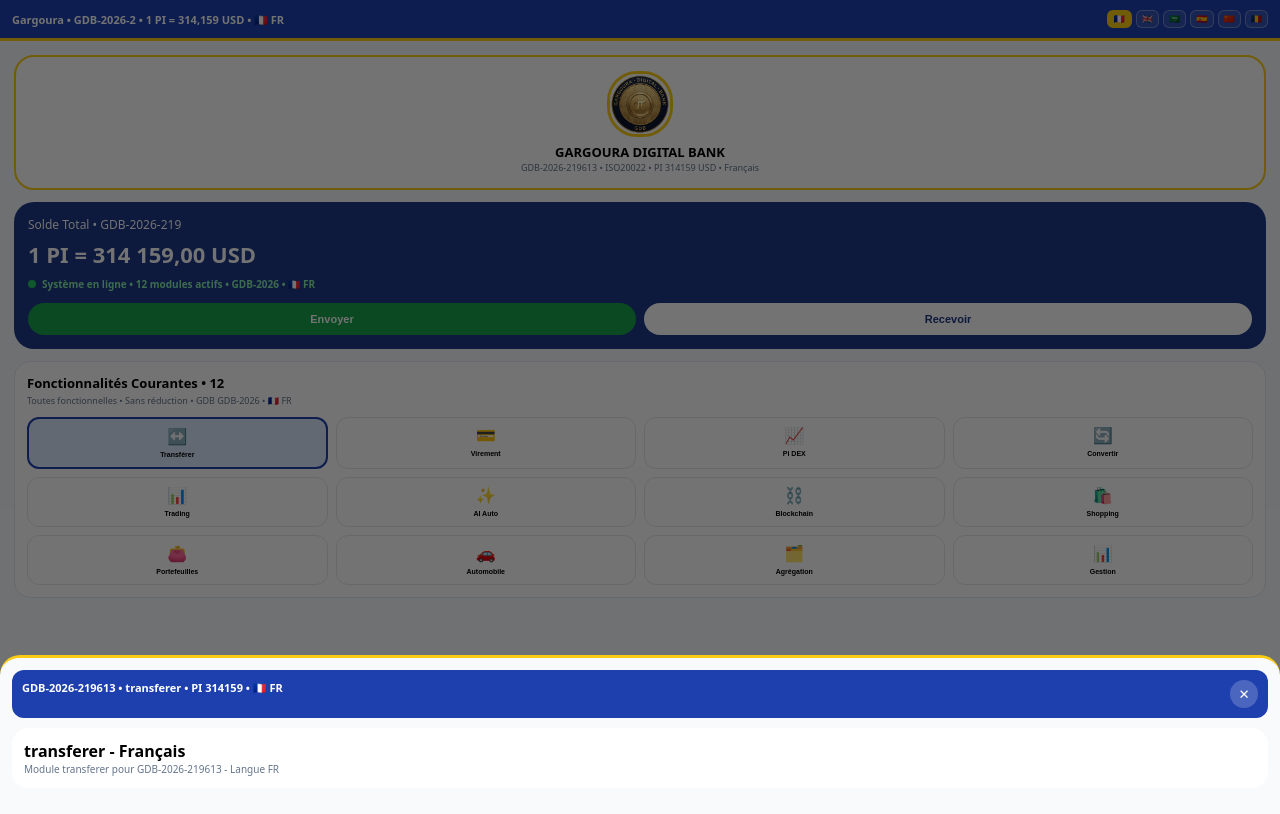
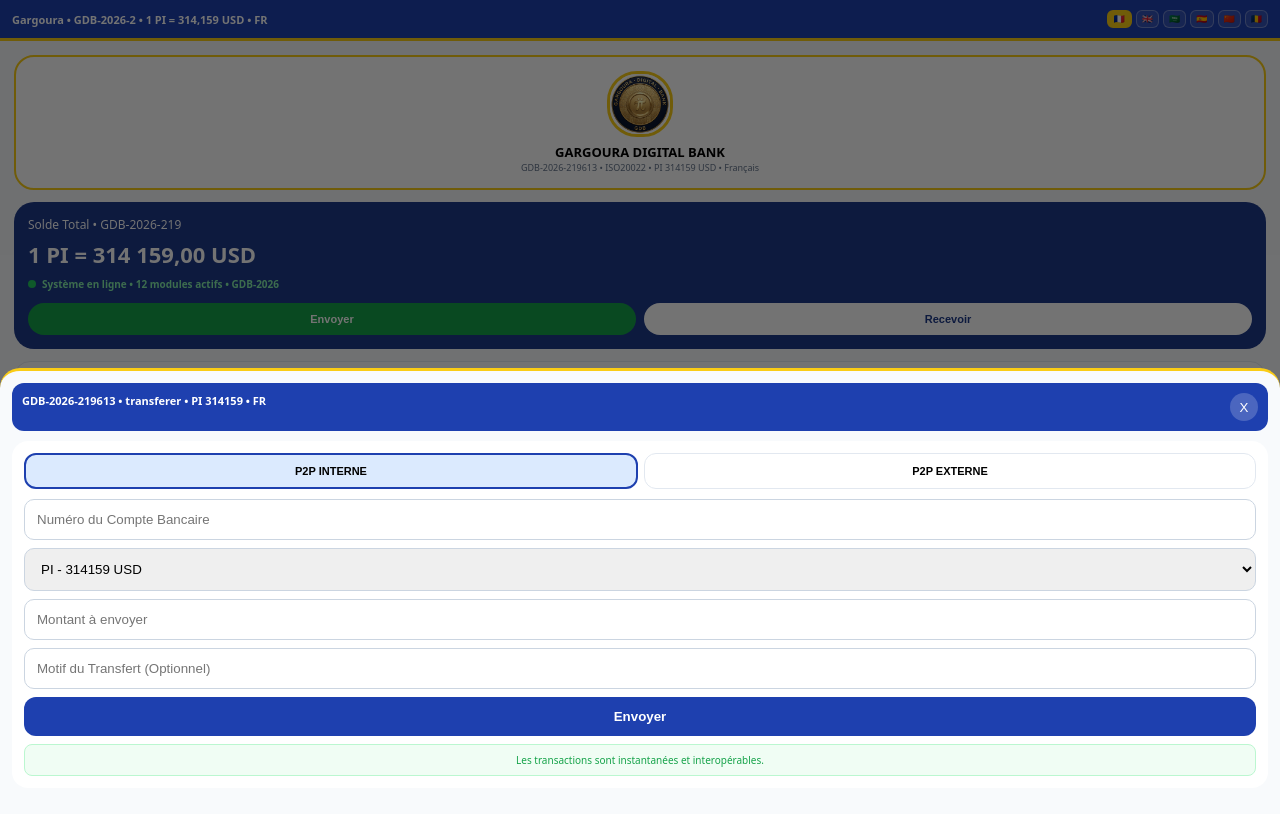
Before and after one commit to gargourabanktestnet/gargoura-digital-bank-v2, a Next.js app: page / in a window 1280 px wide. Both pictures are taken after a click on the button "Envoyer". Shown: the top 814 px of the page. Built offline with nearby package versions, Linux system fonts and the light colour scheme.

Commit message:
Refactor language and banking data structure

```diff
--- a/app/page.tsx
+++ b/app/page.tsx
@@ -5,69 +5,29 @@
 function genGDB(){return "GDB-"+new Date().getFullYear()+"-"+Math.floor(100000+Math.random()*900000)}
 
 const LANGS={
-  FR:{code:"FR",flag:"🇫🇷",name:"Français"},
-  EN:{code:"EN",flag:"🇬🇧",name:"English"},
-  AR:{code:"AR",flag:"🇸🇦",name:"العربية"},
-  ES:{code:"ES",flag:"🇪🇸",name:"Español"},
-  ZH:{code:"ZH",flag:"🇨🇳",name:"中文"},
-  HA:{code:"HA",flag:"🇹🇩",name:"Hausa/Chadien"},
+  FR:{flag:"🇫🇷",name:"Français"},EN:{flag:"🇬🇧",name:"English"},AR:{flag:"🇸🇦",name:"العربية"},ES:{flag:"🇪🇸",name:"Español"},ZH:{flag:"🇨🇳",name:"中文"},HA:{flag:"🇹🇩",name:"Hausa"},
+}
+
+const MONNAIES=["PI - 314159 USD","XAF CEMAC","XOF UEMOA","USD","EUR","AED Golfe","JOD Jordanie","BTC","USDT","GDB Token"]
+const ZONES=["CEMAC","UEMOA","Dollar","Jordanie","Golfe","Moyen-Orient","International"]
+
+const BANQUES={
+  "CEMAC":["Afriland First Bank Cameroun","UBA Tchad","BGFI Gabon","BICEC Cameroun","Ecobank CEMAC","Commercial Bank Tchad"],
+  "UEMOA":["BOA Senegal","Ecobank Cote dIvoire","Coris Bank Burkina","NSIA Benin","Banque Atlantique Togo","BCEAO"],
+  "Dollar":["Chase Bank USA","Bank of America USA","Citi Bank USA","Wells Fargo USA"],
+  "Jordanie":["Arab Bank Jordan","Jordan Islamic Bank","Cairo Amman Bank"],
+  "Golfe":["ADCB UAE","Al Rajhi Bank Saudi","QNB Qatar","NBK Kuwait","Ahli Bank Oman"],
+  "Moyen-Orient":["Bank Audi Liban","BLOM Liban","Bank of Palestine","National Bank Egypt"],
+  "International":["BNP Paribas France","Deutsche Bank Germany","HSBC UK","Santander Spain"]
 }
 
 const TR={
-  FR:{
-    bank:"GARGOURA DIGITAL BANK",solde:"Solde Total",system:"Système en ligne • 12 modules actifs",
-    func:"Fonctionnalités Courantes • 12",allFunc:"Toutes fonctionnelles • Sans réduction",
-    envoyer:"Envoyer",recevoir:"Recevoir",services:"Services",innovation:"Innovation",securite:"Sécurité",support:"Support",
-    accueil:"Accueil",wallet:"Wallet",shopping:"Shopping",chain:"Chain",payments:"Paiements",
-    langTitle:"Langue Mondiale • 6 langues",langDesc:"Choisis ta langue - Plateforme multilingue PI 314,159 USD",
-    servicesTitle:"Services Bancaires Complets",servicesDesc:"Tous services ISO20022 CEMAC/UEMOA/Golfe",
-    innovTitle:"Innovation & Technologie",securTitle:"Sécurité & Protection",supportTitle:"Support & Assistance 24/7",
-  },
-  EN:{
-    bank:"GARGOURA DIGITAL BANK",solde:"Total Balance",system:"System online • 12 active modules",
-    func:"Common Features • 12",allFunc:"All functional • No reduction",
-    envoyer:"Send",recevoir:"Receive",services:"Services",innovation:"Innovation",securite:"Security",support:"Support",
-    accueil:"Home",wallet:"Wallet",shopping:"Shopping",chain:"Chain",payments:"Payments",
-    langTitle:"World Language • 6 languages",langDesc:"Choose your language - PI 314,159 USD multilingual platform",
-    servicesTitle:"Complete Banking Services",servicesDesc:"All ISO20022 services CEMAC/UEMOA/Gulf",
-    innovTitle:"Innovation & Technology",securTitle:"Security & Protection",supportTitle:"Support & Assistance 24/7",
-  },
-  AR:{
-    bank:"بنك غرغورا الرقمي",solde:"الرصيد الإجمالي",system:"النظام متصل • 12 وحدة نشطة",
-    func:"الميزات الشائعة • 12",allFunc:"كلها فعالة • بدون تقليص",
-    envoyer:"إرسال",recevoir:"استلام",services:"الخدمات",innovation:"الابتكار",securite:"الأمان",support:"الدعم",
-    accueil:"الرئيسية",wallet:"المحفظة",shopping:"التسوق",chain:"السلسلة",payments:"المدفوعات",
-    langTitle:"اللغة العالمية • 6 لغات",langDesc:"اختر لغتك - منصة متعددة اللغات PI 314,159 دولار",
-    servicesTitle:"خدمات مصرفية كاملة",servicesDesc:"جميع خدمات ISO20022",
-    innovTitle:"الابتكار والتكنولوجيا",securTitle:"الأمن والحماية",supportTitle:"الدعم والمساعدة 24/7",
-  },
-  ES:{
-    bank:"GARGOURA DIGITAL BANK",solde:"Saldo Total",system:"Sistema en línea • 12 módulos activos",
-    func:"Funciones Comunes • 12",allFunc:"Todas funcionales • Sin reducción",
-    envoyer:"Enviar",recevoir:"Recibir",services:"Servicios",innovation:"Innovación",securite:"Seguridad",support:"Soporte",
-    accueil:"Inicio",wallet:"Billetera",shopping:"Compras",chain:"Cadena",payments:"Pagos",
-    langTitle:"Idioma Mundial • 6 idiomas",langDesc:"Elige tu idioma - Plataforma PI 314,159 USD",
-    servicesTitle:"Servicios Bancarios Completos",servicesDesc:"Todos servicios ISO20022",
-    innovTitle:"Innovación y Tecnología",securTitle:"Seguridad y Protección",supportTitle:"Soporte 24/7",
-  },
-  ZH:{
-    bank:"GARGOURA数字银行",solde:"总余额",system:"系统在线 • 12个活跃模块",
-    func:"常用功能 • 12",allFunc:"全部功能 • 无删减",
-    envoyer:"发送",recevoir:"接收",services:"服务",innovation:"创新",securite:"安全",support:"支持",
-    accueil:"首页",wallet:"钱包",shopping:"购物",chain:"链",payments:"支付",
-    langTitle:"世界语言 • 6种语言",langDesc:"选择你的语言 - PI 314,159美元多语言平台",
-    servicesTitle:"完整银行服务",servicesDesc:"所有ISO20022服务",
-    innovTitle:"创新与技术",securTitle:"安全与保护",supportTitle:"24/7支持",
-  },
-  HA:{
-    bank:"GARGOURA DIGITAL BANK",solde:"Jimlar Ma-auni",system:"Tsarin yana kan layi • 12 modules",
-    func:"Abubuwan gama gari • 12",allFunc:"Duka suna aiki • Ba ragi",
-    envoyer:"Aika",recevoir:"Karɓa",services:"Sabis",innovation:"Ƙirƙira",securite:"Tsaro",support:"Tallafi",
-    accueil:"Gida",wallet:"Wallet",shopping:"Siyayya",chain:"Chain",payments:"Biyan kuɗi",
-    langTitle:"Harshen Duniya • Harsuna 6",langDesc:"Zaɓi yarenka - PI 314,159 USD",
-    servicesTitle:"Cikakkun Sabis na Banki",servicesDesc:"Duk sabis ISO20022",
-    innovTitle:"Ƙirƙira & Fasaha",securTitle:"Tsaro & Kariya",supportTitle:"Tallafi 24/7",
-  },
+FR:{bank:"GARGOURA DIGITAL BANK",solde:"Solde Total",system:"Système en ligne • 12 modules actifs",func:"Fonctionnalités Courantes • 12",allFunc:"Toutes fonctionnelles • Sans réduction",envoyer:"Envoyer",recevoir:"Recevoir",accueil:"Accueil",services:"Services",innovation:"Innovation",wallet:"Wallet",securite:"Sécurité",support:"Support",transTitle:"Transférer",p2pInterne:"P2P INTERNE",p2pExterne:"P2P EXTERNE",numCompte:"Numéro du Compte Bancaire",choisirMonnaie:"Liste des monnaies",montant:"Montant à envoyer",motif:"Motif du Transfert (Optionnel)",btnEnvoyer:"Envoyer",noteInterne:"Les transactions sont instantanées et interopérables.",zoneTransfert:"Zone de Transfert",choisirBanque:"Choisir le nom de la banque",numCompteExt:"Entrer le numéro de compte",choisirMonnaieExt:"Choisir la monnaie (Numérique/Devises Locales)",montantExt:"Le montant à transférer",motifExt:"Le Motif du Transfert (Optionnel)",btnExterne:"Transférer Vers Banque Externe",noteExterne:"Transfert instantané via système interopérable - Conforme ISO 20022 • SWIFT • SEPA"},
+EN:{bank:"GARGOURA DIGITAL BANK",solde:"Total Balance",system:"System online • 12 modules",func:"Common Features • 12",allFunc:"All functional • No reduction",envoyer:"Send",recevoir:"Receive",accueil:"Home",services:"Services",innovation:"Innovation",wallet:"Wallet",securite:"Security",support:"Support",transTitle:"Transfer",p2pInterne:"P2P INTERNAL",p2pExterne:"P2P EXTERNAL",numCompte:"Bank Account Number",choisirMonnaie:"Currency List",montant:"Amount to send",motif:"Transfer Reason (Optional)",btnEnvoyer:"Send",noteInterne:"Transactions are instant and interoperable.",zoneTransfert:"Transfer Zone",choisirBanque:"Choose bank name",numCompteExt:"Enter account number",choisirMonnaieExt:"Choose currency",montantExt:"Amount to transfer",motifExt:"Transfer Reason (Optional)",btnExterne:"Transfer to External Bank",noteExterne:"Instant transfer via interoperable system - ISO 20022 • SWIFT • SEPA"},
+AR:{bank:"بنك غرغورا الرقمي",solde:"الرصيد الإجمالي",system:"النظام متصل • 12 وحدة نشطة",func:"الميزات الشائعة • 12",allFunc:"كلها فعالة • بدون تقليص",envoyer:"إرسال",recevoir:"استلام",accueil:"الرئيسية",services:"الخدمات",innovation:"الابتكار",wallet:"المحفظة",securite:"الأمان",support:"الدعم",transTitle:"تحويل",p2pInterne:"P2P داخلي",p2pExterne:"P2P خارجي",numCompte:"رقم الحساب المصرفي",choisirMonnaie:"قائمة العملات",montant:"المبلغ المراد إرساله",motif:"سبب التحويل (اختياري)",btnEnvoyer:"إرسال",noteInterne:"المعاملات فورية وقابلة للتشغيل البيني.",zoneTransfert:"منطقة التحويل",choisirBanque:"اختر اسم البنك",numCompteExt:"أدخل رقم الحساب",choisirMonnaieExt:"اختر العملة",montantExt:"المبلغ المراد تحويله",motifExt:"سبب التحويل (اختياري)",btnExterne:"تحويل إلى بنك خارجي",noteExterne:"تحويل فوري عبر نظام قابل للتشغيل البيني - ISO 20022 • SWIFT • SEPA"},
+ES:{bank:"GARGOURA DIGITAL BANK",solde:"Saldo Total",system:"Sistema en línea • 12 módulos",func:"Funciones Comunes • 12",allFunc:"Todas funcionales",envoyer:"Enviar",recevoir:"Recibir",accueil:"Inicio",services:"Servicios",innovation:"Innovación",wallet:"Billetera",securite:"Seguridad",support:"Soporte",transTitle:"Transferir",p2pInterne:"P2P INTERNO",p2pExterne:"P2P EXTERNO",numCompte:"Número de Cuenta Bancaria",choisirMonnaie:"Lista de monedas",montant:"Monto a enviar",motif:"Motivo (Opcional)",btnEnvoyer:"Enviar",noteInterne:"Transacciones instantáneas e interoperables.",zoneTransfert:"Zona de Transferencia",choisirBanque:"Elegir banco",numCompteExt:"Ingresar número de cuenta",choisirMonnaieExt:"Elegir moneda",montantExt:"Monto a transferir",motifExt:"Motivo (Opcional)",btnExterne:"Transferir a Banco Externo",noteExterne:"Transferencia instantánea vía sistema interoperable"},
+ZH:{bank:"GARGOURA数字银行",solde:"总余额",system:"系统在线 • 12模块",func:"常用功能 • 12",allFunc:"全部功能",envoyer:"发送",recevoir:"接收",accueil:"首页",services:"服务",innovation:"创新",wallet:"钱包",securite:"安全",support:"支持",transTitle:"转账",p2pInterne:"内部P2P",p2pExterne:"外部P2P",numCompte:"银行账号",choisirMonnaie:"货币列表",montant:"发送金额",motif:"转账原因（可选）",btnEnvoyer:"发送",noteInterne:"交易即时且可互操作。",zoneTransfert:"转账区",choisirBanque:"选择银行",numCompteExt:"输入账号",choisirMonnaieExt:"选择货币",montantExt:"转账金额",motifExt:"原因（可选）",btnExterne:"转至外部银行",noteExterne:"通过可互操作系统即时转账"},
+HA:{bank:"GARGOURA DIGITAL BANK",solde:"Jimlar Ma-auni",system:"Tsarin yana kan layi • 12 modules",func:"Abubuwan gama gari • 12",allFunc:"Duka suna aiki",envoyer:"Aika",recevoir:"Karba",accueil:"Gida",services:"Sabis",innovation:"Kirkira",wallet:"Wallet",securite:"Tsaro",support:"Tallafi",transTitle:"Transfer",p2pInterne:"P2P NA CIKI",p2pExterne:"P2P NA WAJE",numCompte:"Lambar Asusun Banki",choisirMonnaie:"Jerin kudade",montant:"Kudin da za a aika",motif:"Dalilin (Zaɓi)",btnEnvoyer:"Aika",noteInterne:"Ma'amaloli suna nan take kuma suna aiki tare.",zoneTransfert:"Yankin Transfer",choisirBanque:"Zaɓi banki",numCompteExt:"Shigar da lambar asusun",choisirMonnaieExt:"Zaɓi kudin",montantExt:"Kudin da za a canja",motifExt:"Dalili (Zaɓi)",btnExterne:"Transfer zuwa Bankin Waje",noteExterne:"Transfer nan take ta tsarin aiki tare"},
 }
 
 export default function Page(){
@@ -76,8 +36,9 @@
 const [a,setA]=useState("accueil")
 const [lang,setLang]=useState("FR")
 const [logoErr,setLogoErr]=useState(false)
-const [amt,setAmt]=useState("")
-const [dest,setDest]=useState("")
+const [transferTab,setTransferTab]=useState("INTERNE")
+const [zone,setZone]=useState("CEMAC")
+const [bankSel,setBankSel]=useState(BANQUES["CEMAC"][0])
 const t=TR[lang]||TR.FR
 
 useEffect(function(){
@@ -88,17 +49,18 @@
 },[])
 function changeLang(l){setLang(l); try{localStorage.setItem("gdb_lang",l)}catch(e){}}
 function open(s){setA(s); if(s==="accueil") setM(""); else setM(s)}
+useEffect(function(){ setBankSel(BANQUES[zone][0]) },[zone])
 
 const funcs=[
-{id:"transferer",l:"Transférer",i:"↔️"},{id:"virement",l:"Virement",i:"💳"},{id:"pidex",l:"Pi DEX",i:"📈"},{id:"convertir",l:"Convertir",i:"🔄"},
-{id:"trading",l:"Trading",i:"📊"},{id:"aiAutomation",l:"AI Auto",i:"✨"},{id:"blockchain",l:"Blockchain",i:"⛓️"},{id:"shopping",l:"Shopping",i:"🛍️"},
-{id:"portefeuilles",l:"Portefeuilles",i:"👛"},{id:"automobile",l:"Automobile",i:"🚗"},{id:"agregation",l:"Agrégation",i:"🗂️"},{id:"gestion",l:"Gestion",i:"📊"},
+{id:"transferer",l:"Transférer"},{id:"virement",l:"Virement"},{id:"pidex",l:"Pi DEX"},{id:"convertir",l:"Convertir"},
+{id:"trading",l:"Trading"},{id:"aiAutomation",l:"AI Auto"},{id:"blockchain",l:"Blockchain"},{id:"shopping",l:"Shopping"},
+{id:"portefeuilles",l:"Portefeuilles"},{id:"automobile",l:"Automobile"},{id:"agregation",l:"Agrégation"},{id:"gestion",l:"Gestion"},
 ]
 
 return(
 <div style={{minHeight:"100vh",background:"#f8fafc",fontFamily:"system-ui",paddingBottom:110}}>
 <div style={{background:"#1e40af",color:"#fff",padding:"10px 12px",position:"sticky",top:0,zIndex:30,borderBottom:"3px solid #facc15",display:"flex",justifyContent:"space-between",alignItems:"center"}}>
-  <div style={{fontWeight:900,fontSize:11}}>Gargoura • {gdb.slice(0,10)} • 1 PI = 314,159 USD • {LANGS[lang].flag} {lang}</div>
+  <div style={{fontWeight:900,fontSize:11}}>Gargoura • {gdb.slice(0,10)} • 1 PI = 314,159 USD • {lang}</div>
   <div style={{display:"flex",gap:4}}>{Object.keys(LANGS).map(function(l){return (<button key={l} onClick={function(){changeLang(l)}} style={{border:lang===l?"2px solid #facc15":"1px solid rgba(255,255,255,0.3)",background:lang===l?"#facc15":"rgba(255,255,255,0.1)",color:lang===l?"#1e3a8a":"#fff",borderRadius:6,padding:"2px 5px",fontSize:9,fontWeight:800}}>{LANGS[l].flag}</button>)})}</div>
 </div>
 
@@ -111,34 +73,75 @@
 <div style={{background:"#1e3a8a",borderRadius:20,padding:14,color:"#fff"}}>
 <div style={{fontSize:12}}>{t.solde} • {gdb.slice(0,12)}</div>
 <div style={{fontWeight:900,fontSize:22,marginTop:6}}>1 PI = 314 159,00 USD</div>
-<div style={{display:"flex",alignItems:"center",gap:6,marginTop:8}}><div style={{width:8,height:8,background:"#22c55e",borderRadius:8}}></div><div style={{fontSize:10,color:"#86efac",fontWeight:700}}>{t.system} • {gdb.slice(0,8)} • {LANGS[lang].flag} {lang}</div></div>
+<div style={{display:"flex",alignItems:"center",gap:6,marginTop:8}}><div style={{width:8,height:8,background:"#22c55e",borderRadius:8}}></div><div style={{fontSize:10,color:"#86efac",fontWeight:700}}>{t.system} • {gdb.slice(0,8)}</div></div>
 <div style={{display:"flex",gap:8,marginTop:12}}><button onClick={function(){open("transferer")}} style={{flex:1,background:"#16a34a",color:"#fff",border:"none",borderRadius:20,padding:10,fontWeight:800,fontSize:11}}>{t.envoyer}</button><button onClick={function(){open("receive")}} style={{flex:1,background:"#fff",color:"#1e3a8a",border:"none",borderRadius:20,padding:10,fontWeight:800,fontSize:11}}>{t.recevoir}</button></div>
 </div>
 
 <div style={{background:"#fff",border:"1px solid #e2e8f0",borderRadius:16,padding:12}}>
 <div style={{fontWeight:900,fontSize:13}}>{t.func}</div>
-<div style={{fontSize:9,color:"#64748b",marginTop:2}}>{t.allFunc} • GDB {gdb.slice(0,8)} • {LANGS[lang].flag} {lang}</div>
+<div style={{fontSize:9,color:"#64748b",marginTop:2}}>{t.allFunc}</div>
 <div style={{display:"grid",gridTemplateColumns:"repeat(4,1fr)",gap:8,marginTop:10}}>
-{funcs.map(function(f){return (<button key={f.id} onClick={function(){open(f.id)}} style={{border:f.id===a?"2px solid #1e40af":"1px solid #e2e8f0",background:f.id===a?"#dbeafe":"#fff",borderRadius:12,padding:"8px 4px",display:"flex",flexDirection:"column",alignItems:"center",gap:4}}><div style={{fontSize:16}}>{f.i}</div><div style={{fontSize:7,fontWeight:700,textAlign:"center",lineHeight:"9px"}}>{f.l}</div></button>)})}
+{funcs.map(function(f){return (<button key={f.id} onClick={function(){open(f.id)}} style={{border:f.id===a?"2px solid #1e40af":"1px solid #e2e8f0",background:f.id===a?"#dbeafe":"#fff",borderRadius:12,padding:"8px 4px",display:"flex",flexDirection:"column",alignItems:"center",gap:4}}><div style={{fontSize:10,fontWeight:800,textAlign:"center"}}>{f.l}</div></button>)})}
 </div>
 </div>
 </div>
 
 <div style={{position:"fixed",bottom:0,left:0,right:0,background:"#fff",borderTop:"3px solid #facc15",zIndex:40}}>
 <div style={{display:"flex",justifyContent:"space-around",padding:"6px 2px"}}>
-<button onClick={function(){open("accueil")}} style={{border:"none",background:a==="accueil"?"#dbeafe":"none",fontSize:8,color:a==="accueil"?"#1e40af":"#64748b",borderRadius:10,padding:"4px 6px",display:"flex",flexDirection:"column",alignItems:"center",minWidth:44}}><div style={{fontSize:16}}>🏠</div>{t.accueil}</button>
-<button onClick={function(){open("services")}} style={{border:"none",background:a==="services"?"#dbeafe":"none",fontSize:8,color:a==="services"?"#1e40af":"#64748b",borderRadius:10,padding:"4px 6px",display:"flex",flexDirection:"column",alignItems:"center",minWidth:44}}><div style={{fontSize:16}}>💼</div>{t.services}</button>
-<button onClick={function(){open("innovation")}} style={{border:"none",background:a==="innovation"?"#dbeafe":"none",fontSize:8,color:a==="innovation"?"#16a34a":"#64748b",borderRadius:10,padding:"4px 6px",display:"flex",flexDirection:"column",alignItems:"center",minWidth:44}}><div style={{fontSize:16}}>🚀</div>{t.innovation}</button>
-<button onClick={function(){open("portefeuilles")}} style={{border:"none",background:a==="portefeuilles"?"#dbeafe":"none",fontSize:8,color:a==="portefeuilles"?"#a855f7":"#64748b",borderRadius:10,padding:"4px 6px",display:"flex",flexDirection:"column",alignItems:"center",minWidth:44}}><div style={{fontSize:16}}>👛</div>{t.wallet}</button>
-<button onClick={function(){open("securite")}} style={{border:"none",background:a==="securite"?"#dbeafe":"none",fontSize:8,color:a==="securite"?"#ef4444":"#64748b",borderRadius:10,padding:"4px 6px",display:"flex",flexDirection:"column",alignItems:"center",minWidth:44}}><div style={{fontSize:16}}>🛡️</div>{t.securite}</button>
-<button onClick={function(){open("support")}} style={{border:"none",background:a==="support"?"#dbeafe":"none",fontSize:8,color:a==="support"?"#f59e0b":"#64748b",borderRadius:10,padding:"4px 6px",display:"flex",flexDirection:"column",alignItems:"center",minWidth:44}}><div style={{fontSize:16}}>❓</div>{t.support}</button>
+<button onClick={function(){open("accueil")}} style={{border:"none",background:"none",fontSize:8,color:a==="accueil"?"#1e40af":"#64748b",padding:"4px 6px",display:"flex",flexDirection:"column",alignItems:"center",minWidth:44}}><div style={{fontSize:16}}>🏠</div>{t.accueil}</button>
+<button onClick={function(){open("services")}} style={{border:"none",background:"none",fontSize:8,color:"#64748b",padding:"4px 6px",display:"flex",flexDirection:"column",alignItems:"center",minWidth:44}}><div style={{fontSize:16}}>💼</div>{t.services}</button>
+<button onClick={function(){open("innovation")}} style={{border:"none",background:"none",fontSize:8,color:"#64748b",padding:"4px 6px",display:"flex",flexDirection:"column",alignItems:"center",minWidth:44}}><div style={{fontSize:16}}>🚀</div>{t.innovation}</button>
+<button onClick={function(){open("portefeuilles")}} style={{border:"none",background:"none",fontSize:8,color:"#64748b",padding:"4px 6px",display:"flex",flexDirection:"column",alignItems:"center",minWidth:44}}><div style={{fontSize:16}}>👛</div>{t.wallet}</button>
+<button onClick={function(){open("securite")}} style={{border:"none",background:"none",fontSize:8,color:"#64748b",padding:"4px 6px",display:"flex",flexDirection:"column",alignItems:"center",minWidth:44}}><div style={{fontSize:16}}>🛡️</div>{t.securite}</button>
+<button onClick={function(){open("support")}} style={{border:"none",background:"none",fontSize:8,color:"#64748b",padding:"4px 6px",display:"flex",flexDirection:"column",alignItems:"center",minWidth:44}}><div style={{fontSize:16}}>❓</div>{t.support}</button>
 </div>
 <div style={{display:"flex",justifyContent:"center",gap:4,padding:"2px 0 6px 0",borderTop:"1px solid #f1f5f9"}}>{Object.keys(LANGS).map(function(l){return (<button key={l} onClick={function(){changeLang(l)}} style={{border:lang===l?"1px solid #1e40af":"1px solid #e2e8f0",background:lang===l?"#dbeafe":"#fff",borderRadius:10,padding:"2px 6px",fontSize:8,fontWeight:lang===l?"800":"500"}}>{LANGS[l].flag} {l}</button>)})}</div>
 </div>
 
-{m? (<div style={{position:"fixed",inset:0,background:"rgba(0,0,0,0.55)",zIndex:60,display:"flex",alignItems:"flex-end"}}><div style={{background:"#f8fafc",width:"100%",borderRadius:"20px 20px 0 0",padding:12,maxHeight:"92vh",overflowY:"auto",borderTop:"3px solid #facc15"}}>
-<div style={{display:"flex",justifyContent:"space-between",background:"#1e40af",color:"#fff",padding:10,borderRadius:12}}><div style={{fontWeight:900,fontSize:11}}>{gdb} • {m} • PI 314159 • {LANGS[lang].flag} {lang}</div><button onClick={function(){setM(""); setA("accueil")}} style={{border:"none",background:"rgba(255,255,255,0.2)",color:"#fff",borderRadius:20,width:28,height:28}}>✕</button></div>
-<div style={{background:"#fff",borderRadius:16,padding:12,marginTop:10}}><div style={{fontWeight:900}}>{m} - {LANGS[lang].name}</div><div style={{fontSize:10,color:"#64748b"}}>Module {m} pour {gdb} - Langue {lang}</div></div>
+{m? (
+<div style={{position:"fixed",inset:0,background:"rgba(0,0,0,0.55)",zIndex:60,display:"flex",alignItems:"flex-end"}}>
+<div style={{background:"#f8fafc",width:"100%",borderRadius:"20px 20px 0 0",padding:12,maxHeight:"92vh",overflowY:"auto",borderTop:"3px solid #facc15"}}>
+<div style={{display:"flex",justifyContent:"space-between",background:"#1e40af",color:"#fff",padding:10,borderRadius:12}}><div style={{fontWeight:900,fontSize:11}}>{gdb} • {m} • PI 314159 • {lang}</div><button onClick={function(){setM(""); setA("accueil")}} style={{border:"none",background:"rgba(255,255,255,0.2)",color:"#fff",borderRadius:20,width:28,height:28}}>X</button></div>
+
+{m==="transferer" && (
+<div style={{background:"#fff",borderRadius:16,padding:12,marginTop:10,display:"flex",flexDirection:"column",gap:10}}>
+<div style={{display:"flex",gap:6}}>
+<button onClick={function(){setTransferTab("INTERNE")}} style={{flex:1,padding:10,borderRadius:12,border:transferTab==="INTERNE"?"2px solid #1e40af":"1px solid #e2e8f0",background:transferTab==="INTERNE"?"#dbeafe":"#fff",fontWeight:800,fontSize:11}}>{t.p2pInterne}</button>
+<button onClick={function(){setTransferTab("EXTERNE")}} style={{flex:1,padding:10,borderRadius:12,border:transferTab==="EXTERNE"?"2px solid #1e40af":"1px solid #e2e8f0",background:transferTab==="EXTERNE"?"#dbeafe":"#fff",fontWeight:800,fontSize:11}}>{t.p2pExterne}</button>
+</div>
+
+{transferTab==="INTERNE" && (
+<div style={{display:"flex",flexDirection:"column",gap:8}}>
+<input placeholder={t.numCompte} style={{padding:12,borderRadius:10,border:"1px solid #cbd5e1"}}/>
+<select style={{padding:12,borderRadius:10,border:"1px solid #cbd5e1"}}>{MONNAIES.map(function(mm){return <option key={mm}>{mm}</option>})}</select>
+<input placeholder={t.montant} style={{padding:12,borderRadius:10,border:"1px solid #cbd5e1"}}/>
+<input placeholder={t.motif} style={{padding:12,borderRadius:10,border:"1px solid #cbd5e1"}}/>
+<button style={{padding:12,borderRadius:12,background:"#1e40af",color:"#fff",fontWeight:900,border:"none"}}>{t.btnEnvoyer}</button>
+<div style={{fontSize:10,color:"#16a34a",background:"#f0fdf4",border:"1px solid #bbf7d0",padding:8,borderRadius:8,textAlign:"center"}}>{t.noteInterne}</div>
+</div>
+)}
+
+{transferTab==="EXTERNE" && (
+<div style={{display:"flex",flexDirection:"column",gap:8}}>
+<div style={{fontSize:10,fontWeight:800}}>{t.zoneTransfert}</div>
+<div style={{display:"flex",gap:6,overflowX:"auto",paddingBottom:6}}>
+{ZONES.map(function(z){return (<button key={z} onClick={function(){setZone(z)}} style={{whiteSpace:"nowrap",padding:"8px 12px",borderRadius:20,border:zone===z?"2px solid #1e40af":"1px solid #e2e8f0",background:zone===z?"#1e40af":"#fff",color:zone===z?"#fff":"#0f172a",fontWeight:800,fontSize:10}}>{z}</button>)})}
+</div>
+<div style={{fontSize:9,color:"#64748b"}}>Conforme ISO 20022 • SWIFT • SEPA • {zone}</div>
+<select value={bankSel} onChange={function(e){setBankSel(e.target.value)}} style={{padding:12,borderRadius:10,border:"1px solid #cbd5e1"}}>{BANQUES[zone].map(function(b){return <option key={b} value={b}>{b}</option>})}</select>
+<input placeholder={t.numCompteExt} style={{padding:12,borderRadius:10,border:"1px solid #cbd5e1"}}/>
+<select style={{padding:12,borderRadius:10,border:"1px solid #cbd5e1"}}>{MONNAIES.map(function(mm){return <option key={mm}>{mm}</option>})}</select>
+<input placeholder={t.montantExt} style={{padding:12,borderRadius:10,border:"1px solid #cbd5e1"}}/>
+<input placeholder={t.motifExt} style={{padding:12,borderRadius:10,border:"1px solid #cbd5e1"}}/>
+<button style={{padding:12,borderRadius:12,background:"#1e40af",color:"#fff",fontWeight:900,border:"none"}}>{t.btnExterne}</button>
+<div style={{fontSize:10,color:"#1e40af",background:"#eff6ff",border:"1px solid #bfdbfe",padding:8,borderRadius:8,textAlign:"center"}}>{t.noteExterne}</div>
+</div>
+)}
+</div>
+)}
+
+{m!=="transferer" && (<div style={{background:"#fff",borderRadius:16,padding:20,marginTop:10,textAlign:"center",color:"#64748b",fontSize:12}}>Module {m} en cours de construction • GDB {gdb}</div>)}
+
 </div></div>) : null}
 
 </div>
```
